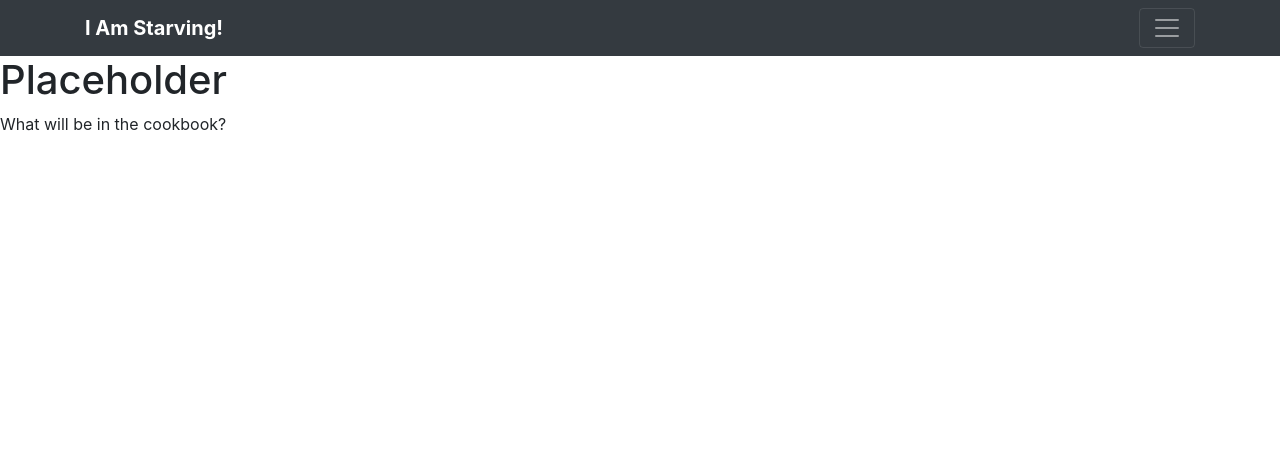
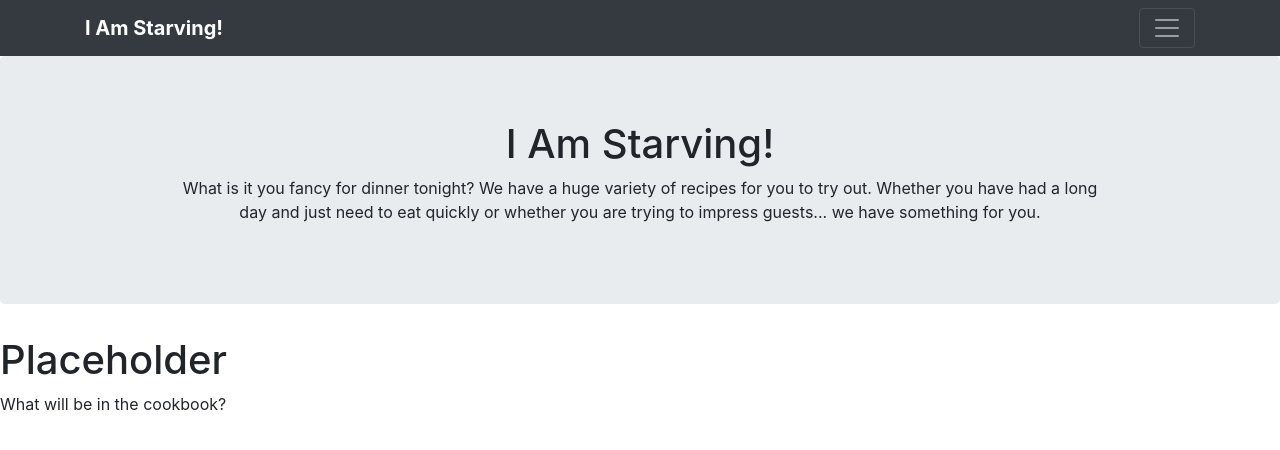
Before and after one commit to jennie6151/cookbook, a Flask app: page / in a window 1280 px wide. Shown: the top 450 px of the page. Run offline with Flask 2, Linux system fonts and the light colour scheme; some libraries are stand-ins or nearby versions.

Commit message:
basic jumbotron added

```diff
--- a/flask_app/templates/template.html
+++ b/flask_app/templates/template.html
@@ -36,6 +36,23 @@
             </div>
         </div>
     </header>
+
+    <section class="jumbotron text-center">
+        <div class="container">
+            <div class="row">
+                <div class="col-lg-10 mx-auto">
+                    <h1 class="jumbotron-heading">I Am Starving!</h1>
+                    <p>What is it you fancy for dinner tonight? We have a huge variety of recipes for you to try out.
+                        Whether
+                        you have had a long day and just need to eat quickly or whether you are trying to impress
+                        guests... we
+                        have something for you.</p>
+                </div>
+            </div>
+        </div>
+    </section>
+
+
     {% block content %}
     {% endblock %}
 
```
